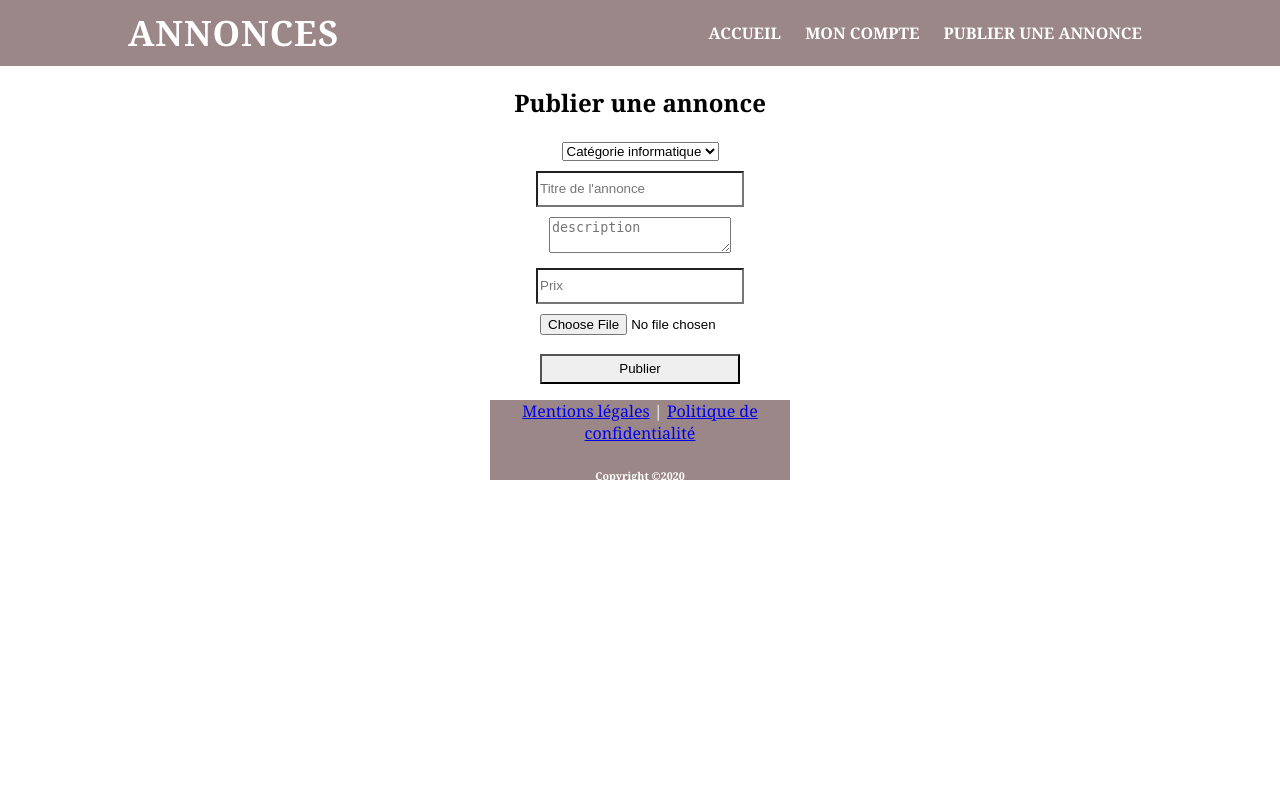
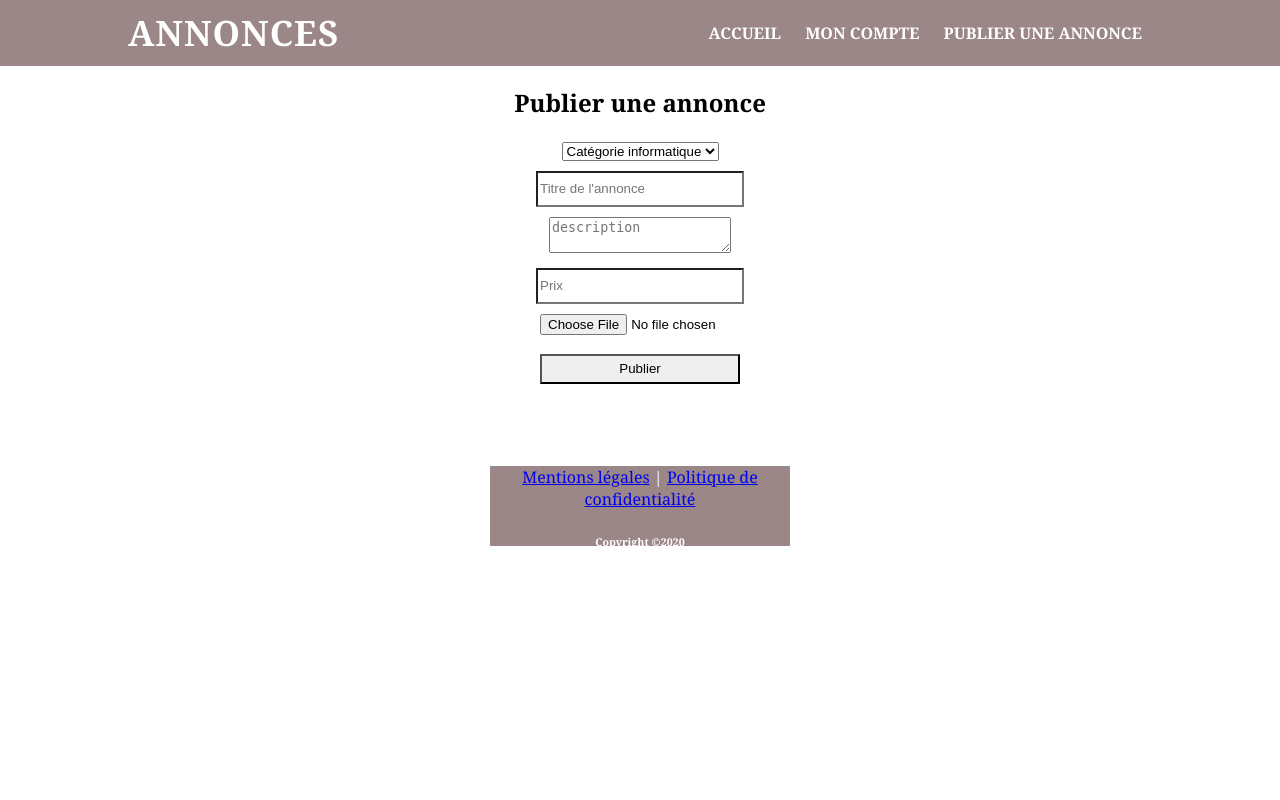
Before and after one commit to Skandaax/Projet_perso_de_site_de_petites_annonces, a PHP site: page /html/publish.php in a window 1280 px wide. Run offline with PHP 8.4, Linux system fonts and the light colour scheme.

Commit message:
modification

```diff
--- a/css/styles.css
+++ b/css/styles.css
@@ -2,6 +2,7 @@ html, body
 {
     margin: 0;
     padding: 0;
+    height: 100%;
     font-family: Cambria, Cochin, Georgia, Times, 'Times New Roman', serif;
 }
 
@@ -17,6 +18,7 @@ html, body
 {
     width: 100%;
     height: 400px;
+
 }
 
 /*Footer*/
--- a/html/publish.php
+++ b/html/publish.php
@@ -57,7 +57,9 @@
         </div>
     </form>
 </div>
-
+<br>
+<br>
+<br>
 <!--Footer-->
 <footer  class="f-footer">
     <p class="mentions" ><a id="link" href="#">Mentions légales</a> | <a href="#">Politique de confidentialité</a>
```
